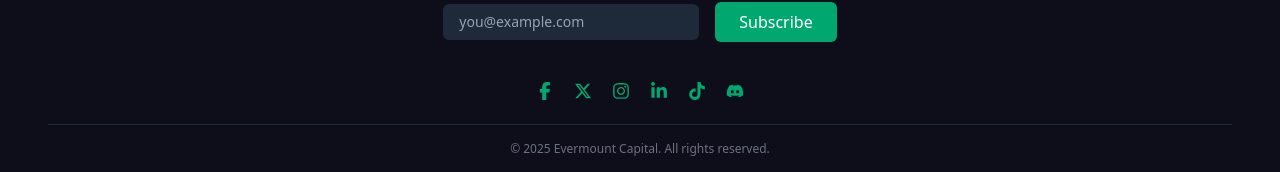
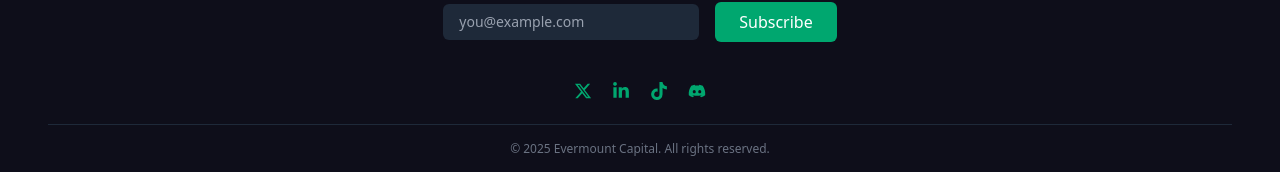
Before and after one commit to danielmawioo/evermount-capital, a Next.js app: page / in a window 1280 px wide. Shown: the part 5993-6165 px from the top of the page. Built offline with nearby package versions, Linux system fonts and the light colour scheme.

Commit message:
email fix

```diff
--- a/src/app/components/Footer.tsx
+++ b/src/app/components/Footer.tsx
@@ -174,19 +174,9 @@ export default function Footer() {
         <div className="flex justify-center gap-5 mb-6 text-[#00a76f] text-lg">
           {[
             {
-              href: "https://facebook.com",
-              icon: <FaFacebookF />,
-              label: "Facebook",
-            },
-            {
               href: "https://x.com",
               icon: <FaXTwitter />,
               label: "X Twitter",
-            },
-            {
-              href: "https://instagram.com",
-              icon: <FaInstagram />,
-              label: "Instagram",
             },
             {
               href: "https://linkedin.com/company/evermount-capital",
```
